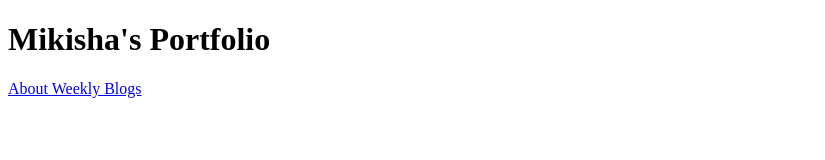
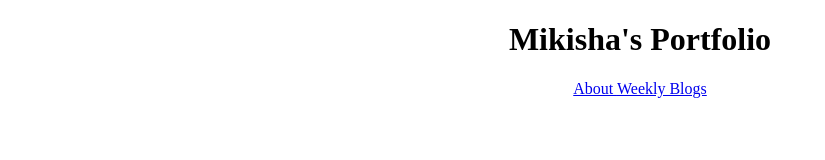
Before and after one commit to Wits-Digital-Arts-Interactive-Media/WSOA3028A_2426761, a plain HTML site: page index.html in a window 1280 px wide. Shown: the whole page, without its empty margins (0-825 px from the left). Drawn offline with Linux system fonts and the light colour scheme.

Commit message:
formatting??

```diff
--- a/index.html
+++ b/index.html
@@ -7,10 +7,14 @@
 </head>
 
 <body>
-  <h1> Mikisha's Portfolio </h1>
+  <center>
+    <h1> Mikisha's Portfolio </h1>
 
-  <a href="about.html"> About </a>
-  <a href="blog.html"> Weekly Blogs </a>
+    <a href="about.html"> About </a>
+    <a> </a>
+    <a href="blog.html"> Weekly Blogs </a>
+
+  </center>
 
   <p>
     <ul>
```
